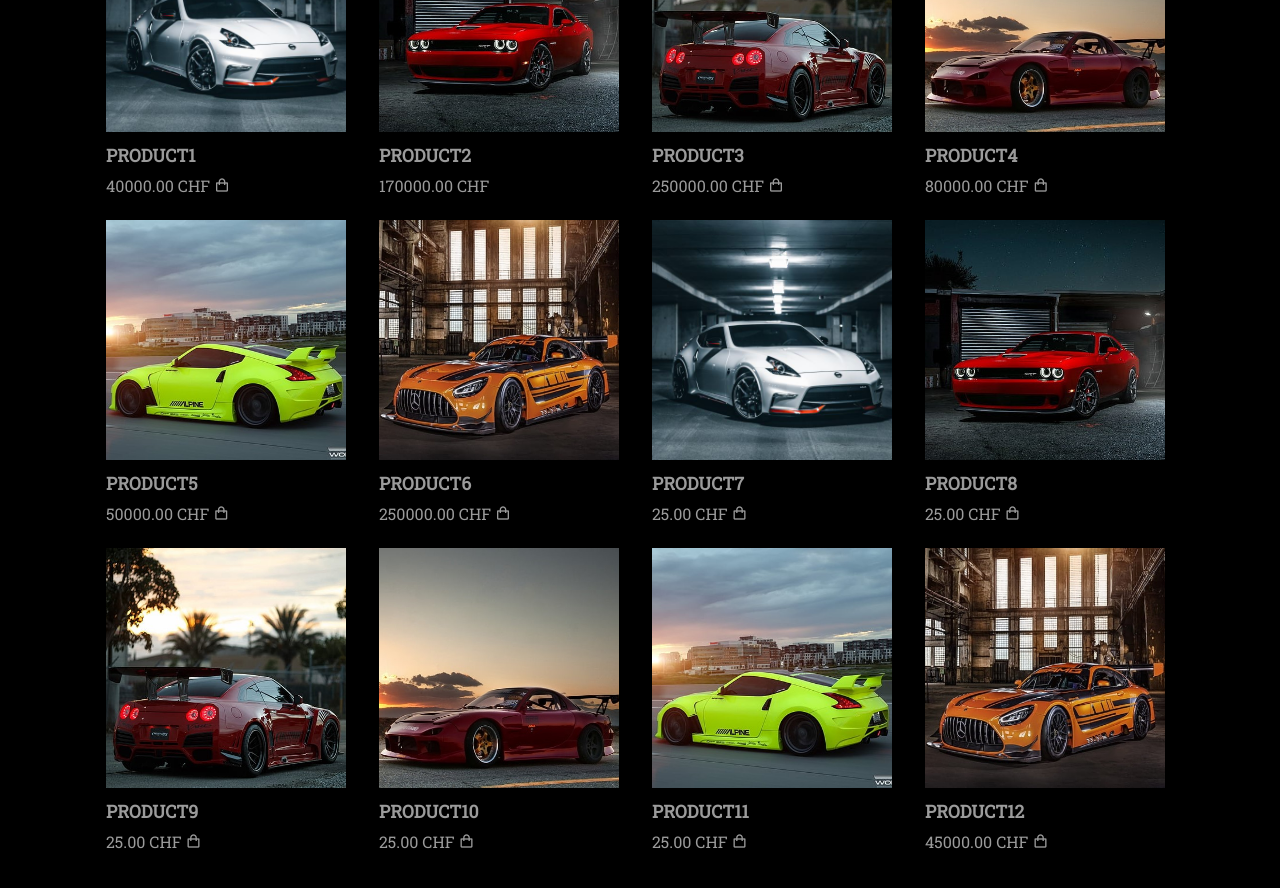
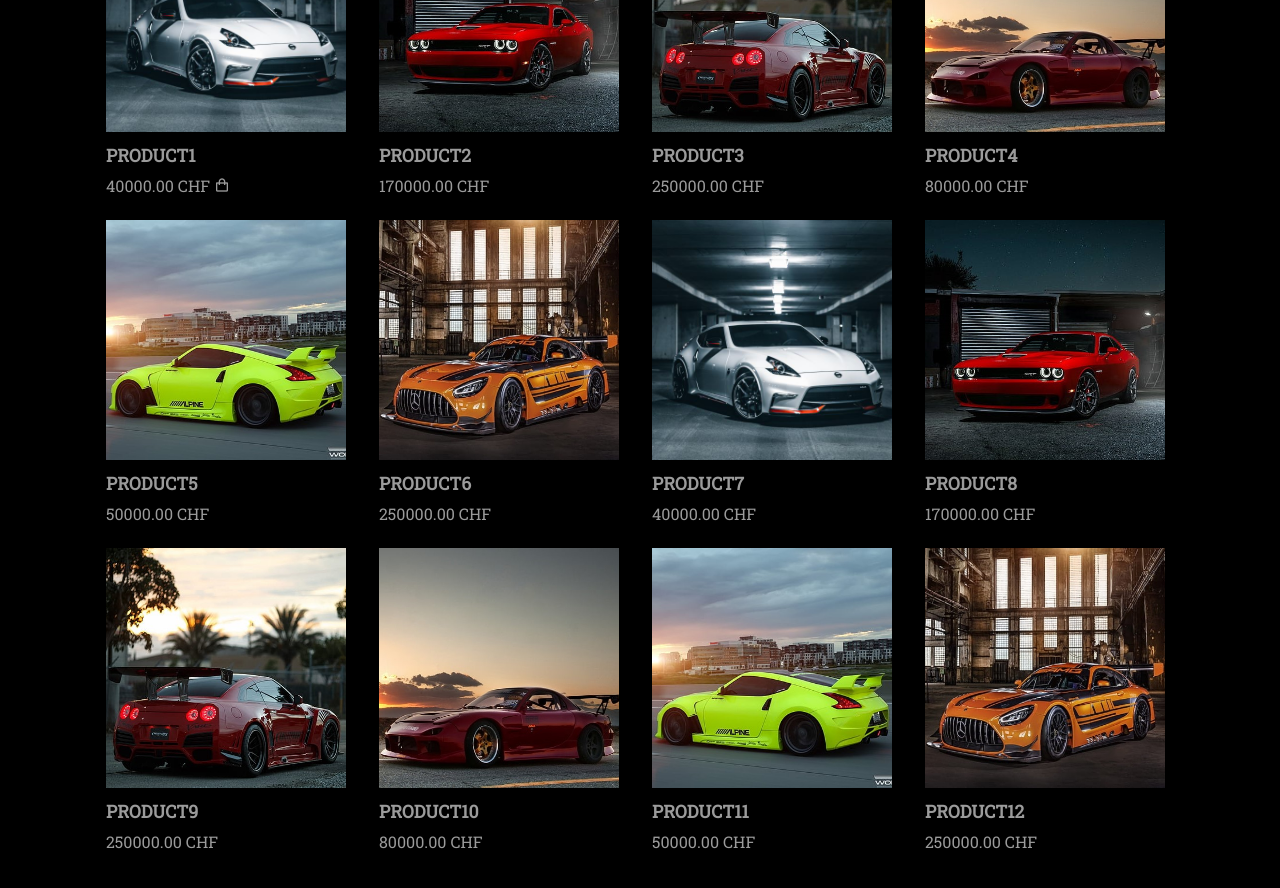
Before and after one commit to RaulMonje404/WebshopProject293, a plain HTML site: page index.html in a window 1280 px wide. Shown: the part 260-1148 px from the top of the page. Drawn offline with nearby package versions, Linux system fonts and the light colour scheme.

Commit message:
Update index.html

```diff
--- a/index.html
+++ b/index.html
@@ -21,80 +21,79 @@
         <h2 class="section-title">Products</h2>
         <div class="shop-content">
             <div class="product-box">
-                <a href="./pages/product1.html">
+                <a href="WebshopProject293/pages/product1.html">
                 <img src="imgs/P1.jpg" alt="" srcset="" class="product-img">
                 <h2 class="product-title">Product1</h2>
                 <span class="price">40000.00 CHF</span>
                 <i class='bx bx-shopping-bag add-cart'></i></a>
             </div>
             <div class="product-box">
-                <a href="./pages/product2.html">
+                <a href="WebshopProject293/pages/product2.html">
                 <img src="imgs/P2.jpg" alt="" srcset="" class="product-img">
                 <h2 class="product-title">Product2</h2>
                     <span class="price">170000.00 CHF</span></a>
             </div>
             <div class="product-box">
+                <a href="WebshopProject293/pages/product3.html">
                 <img src="imgs/P3.jpg" alt="" srcset="" class="product-img">
                 <h2 class="product-title">Product3</h2>
-                <span class="price">250000.00 CHF</span>
-                <i class='bx bx-shopping-bag add-cart'><a href="/pages/product3.html"></a></i>
+                <span class="price">250000.00 CHF</span></a>
             </div>
             <div class="product-box">
+                <a href="WebshopProject293/pages/product4.html">
                 <img src="imgs/P4.jpg" alt="" srcset="" class="product-img">
                 <h2 class="product-title">Product4</h2>
-                <span class="price">80000.00 CHF</span>
-                <i class='bx bx-shopping-bag add-cart'><a href="/pages/product4.html"></a></i>
+                <span class="price">80000.00 CHF</span></a>
             </div>
             <div class="product-box">
+                <a href="WebshopProject293/pages/product5.html">
                 <img src="imgs/P5.jpg" alt="" srcset="" class="product-img">
                 <h2 class="product-title">Product5</h2>
-                <span class="price">50000.00 CHF</span>
-                <i class='bx bx-shopping-bag add-cart'><a href="/pages/product5.html"></a></i>
+                <span class="price">50000.00 CHF</span></a>
             </div>
             <div class="product-box">
+                <a href="WebshopProject293/pages/product6.html">
                 <img src="imgs/P6.jpg" alt="" srcset="" class="product-img">
                 <h2 class="product-title">Product6</h2>
-                <span class="price">250000.00 CHF</span>
-                <i class='bx bx-shopping-bag add-cart'><a href="/pages/product6.html"></a></i>
+                <span class="price">250000.00 CHF</span></a>
             </div>
             <div class="product-box">
+                <a href="WebshopProject293/pages/product7.html">
                 <img src="imgs/P1.jpg" alt="" srcset="" class="product-img">
                 <h2 class="product-title">Product7</h2>
-                <span class="price">25.00 CHF</span>
-                <i class='bx bx-shopping-bag add-cart'><a href="/pages/product7.html"></a></i>
+                <span class="price">40000.00 CHF</span></a>
             </div>
             <div class="product-box">
+                <a href="WebshopProject293/pages/product8.html">
                 <img src="imgs/P2.jpg" alt="" srcset="" class="product-img">
                 <h2 class="product-title">Product8</h2>
-                <span class="price">25.00 CHF</span>
-                <i class='bx bx-shopping-bag add-cart'><a href="/pages/product8.html"></a></i>
+                <span class="price">170000.00 CHF</span></a>
             </div>
             <div class="product-box">
+                <a href="WebshopProject293/pages/product9.html">
                 <img src="imgs/P3.jpg" alt="" srcset="" class="product-img">
                 <h2 class="product-title">Product9</h2>
-                <span class="price">25.00 CHF</span>
-                <i class='bx bx-shopping-bag add-cart'><a href="/pages/product9.html"></a></i>
+                <span class="price">250000.00 CHF</span></a>
             </div>
             <div class="product-box">
+                <a href="WebshopProject293/pages/product10.html">
                 <img src="imgs/P4.jpg" alt="" srcset="" class="product-img">
                 <h2 class="product-title">Product10</h2>
-                <span class="price">25.00 CHF</span>
-                <i class='bx bx-shopping-bag add-cart'><a href="/pages/product10.html"></a></i>
+                <span class="price">80000.00 CHF</span></a>
             </div>
             <div class="product-box">
+                <a href="WebshopProject293/pages/product11.html">
                 <img src="imgs/P5.jpg" alt="" srcset="" class="product-img">
                 <h2 class="product-title">Product11</h2>
-                <span class="price">25.00 CHF</span>
-                <i class='bx bx-shopping-bag add-cart'><a href="/pages/product11.html"></a></i>
+                <span class="price">50000.00 CHF</span></a>
             </div>
             <div class="product-box">
+                <a href="WebshopProject293/pages/product12.html">
                 <img src="imgs/P6.jpg" alt="" srcset="" class="product-img">
                 <h2 class="product-title">Product12</h2>
-                <span class="price">45000.00 CHF</span>
-                <i class='bx bx-shopping-bag add-cart'><a href="/pages/product12.html"></a></i>
+                <span class="price">250000.00 CHF</span></a>
             </div>
         </div>
     </section>
-    <script src="js/script.js"></script>
 </body>
 </html>
```
